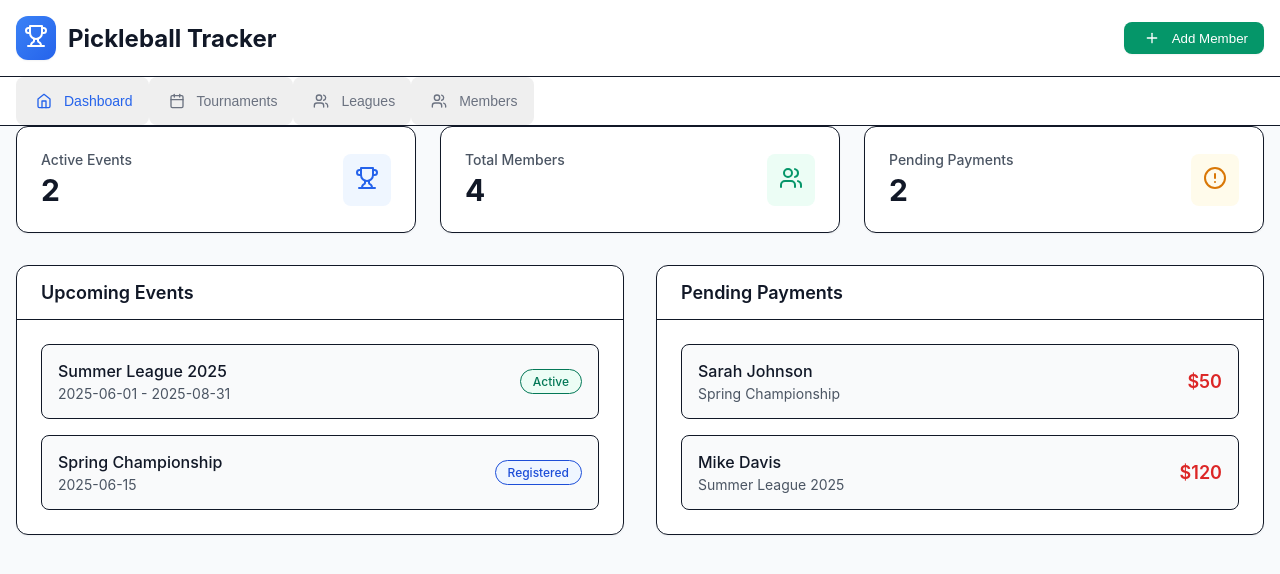
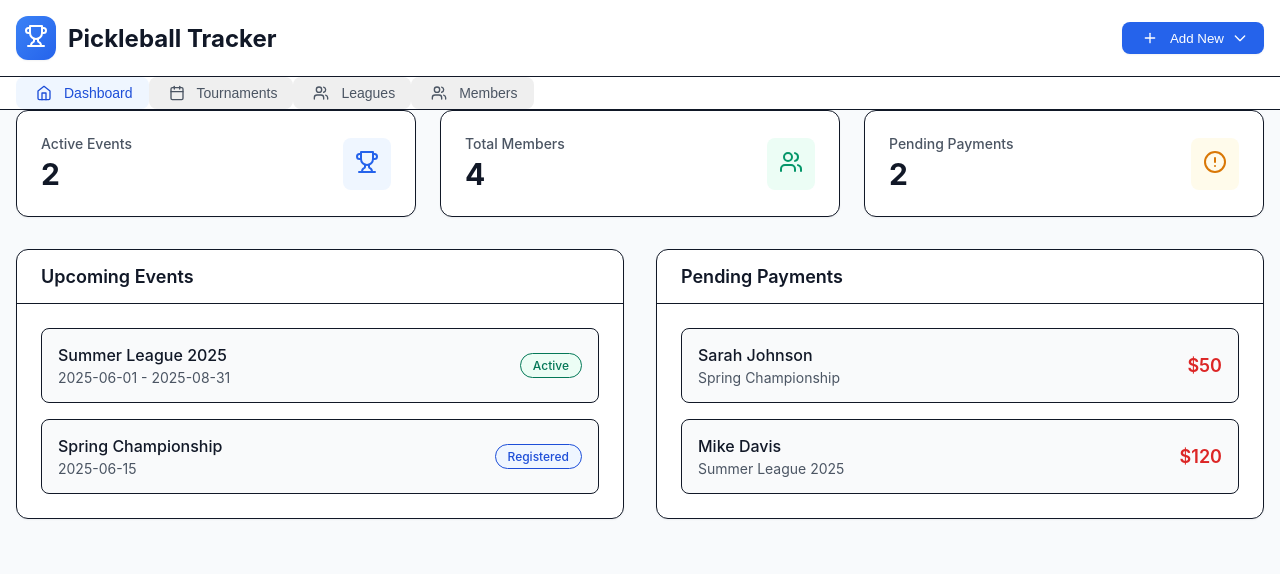
Before and after one commit to rtmakatura/pickleball-tracker, a React (Create React App) app: page / in a window 1280 px wide. Shown: the top 574 px of the page. Built offline with nearby package versions, Linux system fonts and the light colour scheme; the HTML template or start-up script is replaced by a standard one.

Commit message:
Update App.js

```diff
--- a/src/App.js
+++ b/src/App.js
@@ -12,6 +12,7 @@ const PickleballTracker = () => {
   const [eventType, setEventType] = useState('tournament');
   const [editingEvent, setEditingEvent] = useState(null);
   const [editingMember, setEditingMember] = useState(null);
+  const [showAddDropdown, setShowAddDropdown] = useState(false);
 
   // Load sample data on initial render
   useEffect(() => {
@@ -67,6 +68,20 @@ const PickleballTracker = () => {
     setTournaments(sampleTournaments);
     setLeagues(sampleLeagues);
   }, []);
+
+  // Close dropdown when clicking outside
+  useEffect(() => {
+    const handleClickOutside = (event) => {
+      if (showAddDropdown && !event.target.closest('.relative')) {
+        setShowAddDropdown(false);
+      }
+    };
+
+    document.addEventListener('mousedown', handleClickOutside);
+    return () => {
+      document.removeEventListener('mousedown', handleClickOutside);
+    };
+  }, [showAddDropdown]);
 
   // Helper functions
   const getMemberName = (memberId) => {
@@ -365,7 +380,8 @@ const PickleballTracker = () => {
 
     return (
       <div className="fixed inset-0 bg-black bg-opacity-50 flex items-center justify-center p-4 z-50">
-        <div className="bg-white rounded-xl shadow-xl p-6 w-full max-w-2xl max-h-[90vh] overflow-y-auto">
+        <div className="bg-white rounded-xl shadow-xl p-6 w-full max-w-2xl max-h-[90vh] overflow-y-auto mx-auto"
+             style={{ transform: 'translateX(0)' }}>
           <h2 className="text-2xl font-bold text-gray-900 mb-6">
             {editingEvent ? 'Edit' : 'Add'} {eventType === 'tournament' ? 'Tournament' : 'League'}
           </h2>
@@ -654,7 +670,8 @@ const PickleballTracker = () => {
 
     return (
       <div className="fixed inset-0 bg-black bg-opacity-50 flex items-center justify-center p-4 z-50">
-        <div className="bg-white rounded-xl shadow-xl p-6 w-full max-w-md">
+        <div className="bg-white rounded-xl shadow-xl p-6 w-full max-w-md mx-auto"
+             style={{ transform: 'translateX(0)' }}>
           <h2 className="text-2xl font-bold text-gray-900 mb-6">
             {editingMember ? 'Edit' : 'Add'} Member
           </h2>
@@ -889,13 +906,57 @@ const PickleballTracker = () => {
               </div>
               <h1 className="text-2xl font-bold text-gray-900">Pickleball Tracker</h1>
             </div>
-            <button
-              onClick={() => setShowMemberModal(true)}
-              className="px-4 py-2 bg-emerald-600 text-white rounded-lg hover:bg-emerald-700 flex items-center gap-2 font-medium shadow-sm"
-            >
-              <Plus className="h-4 w-4" />
-              Add Member
-            </button>
+            <div className="relative">
+              <button
+                onClick={() => setShowAddDropdown(!showAddDropdown)}
+                className="px-4 py-2 bg-blue-600 text-white rounded-lg hover:bg-blue-700 flex items-center gap-2 font-medium shadow-sm"
+              >
+                <Plus className="h-4 w-4" />
+                Add New
+                <svg className="h-4 w-4" fill="none" stroke="currentColor" viewBox="0 0 24 24">
+                  <path strokeLinecap="round" strokeLinejoin="round" strokeWidth={2} d="M19 9l-7 7-7-7" />
+                </svg>
+              </button>
+
+              {showAddDropdown && (
+                <div className="absolute right-0 mt-2 w-48 bg-white rounded-lg shadow-lg border border-gray-200 z-50">
+                  <div className="py-2">
+                    <button
+                      onClick={() => {
+                        setShowMemberModal(true);
+                        setShowAddDropdown(false);
+                      }}
+                      className="flex items-center gap-3 w-full px-4 py-2 text-sm text-gray-700 hover:bg-gray-50"
+                    >
+                      <Users className="h-4 w-4 text-emerald-600" />
+                      Add Member
+                    </button>
+                    <button
+                      onClick={() => {
+                        setEventType('tournament');
+                        setShowEventModal(true);
+                        setShowAddDropdown(false);
+                      }}
+                      className="flex items-center gap-3 w-full px-4 py-2 text-sm text-gray-700 hover:bg-gray-50"
+                    >
+                      <Calendar className="h-4 w-4 text-blue-600" />
+                      Add Tournament
+                    </button>
+                    <button
+                      onClick={() => {
+                        setEventType('league');
+                        setShowEventModal(true);
+                        setShowAddDropdown(false);
+                      }}
+                      className="flex items-center gap-3 w-full px-4 py-2 text-sm text-gray-700 hover:bg-gray-50"
+                    >
+                      <Trophy className="h-4 w-4 text-purple-600" />
+                      Add League
+                    </button>
+                  </div>
+                </div>
+              )}
+            </div>
           </div>
         </div>
       </header>
@@ -903,7 +964,7 @@ const PickleballTracker = () => {
       {/* Navigation */}
       <nav className="bg-white border-b border-gray-200">
         <div className="max-w-7xl mx-auto px-4 sm:px-6 lg:px-8">
-          <div className="flex space-x-8">
+          <div className="flex space-x-1">
             {[
               { id: 'dashboard', label: 'Dashboard', icon: Home },
               { id: 'tournaments', label: 'Tournaments', icon: Calendar },
@@ -915,10 +976,10 @@ const PickleballTracker = () => {
                 <button
                   key={tab.id}
                   onClick={() => setActiveTab(tab.id)}
-                  className={`flex items-center gap-2 px-1 py-4 border-b-2 font-medium text-sm transition-colors ${
+                  className={`flex items-center gap-2 px-4 py-3 rounded-lg font-medium text-sm transition-all duration-200 ${
                     activeTab === tab.id
-                      ? 'border-blue-500 text-blue-600'
-                      : 'border-transparent text-gray-500 hover:text-gray-700 hover:border-gray-300'
+                      ? 'bg-blue-50 text-blue-700 border-2 border-blue-200'
+                      : 'text-gray-600 hover:text-gray-900 hover:bg-gray-50 border-2 border-transparent'
                   }`}
                 >
                   <Icon className="h-4 w-4" />
```
